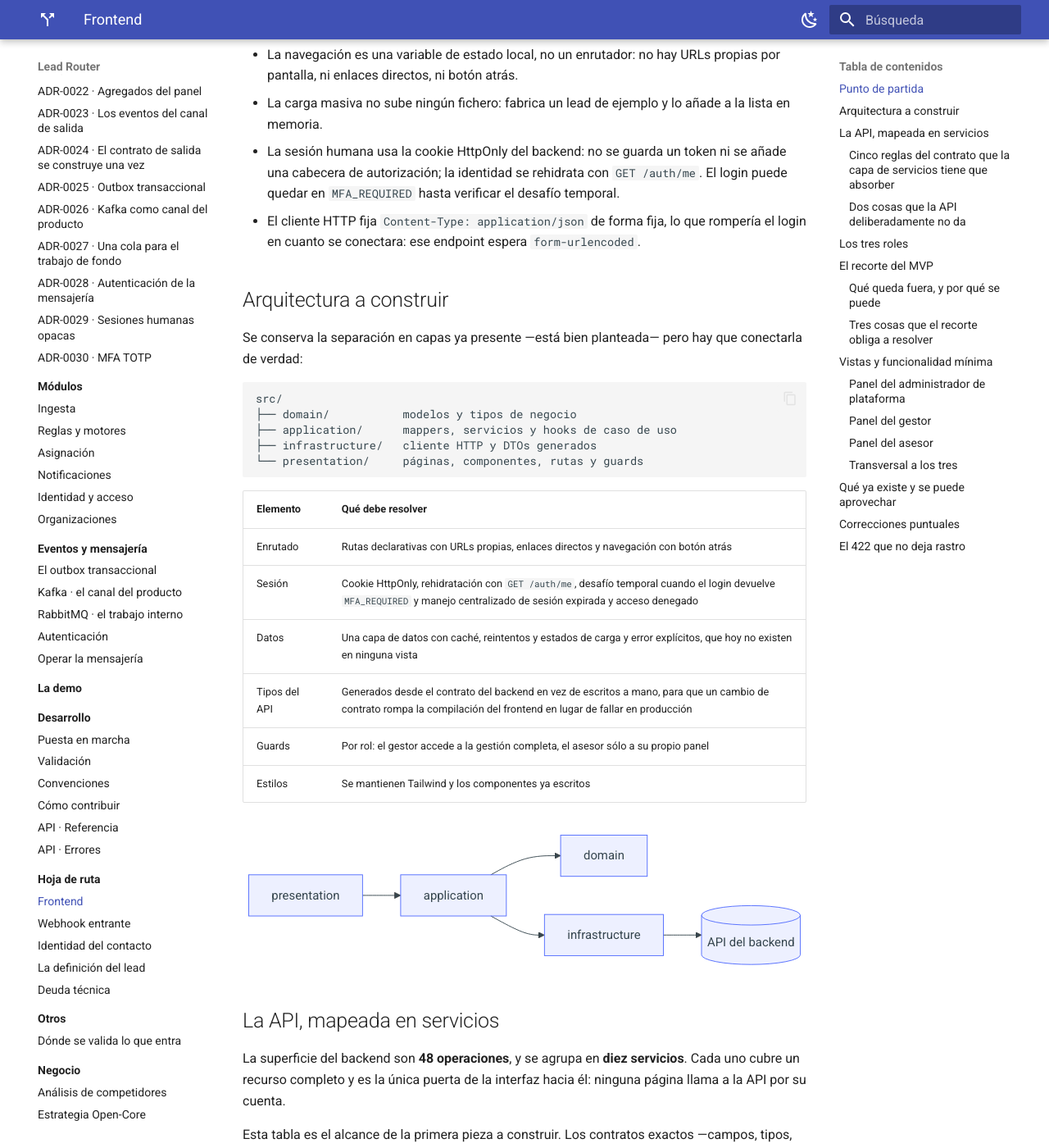
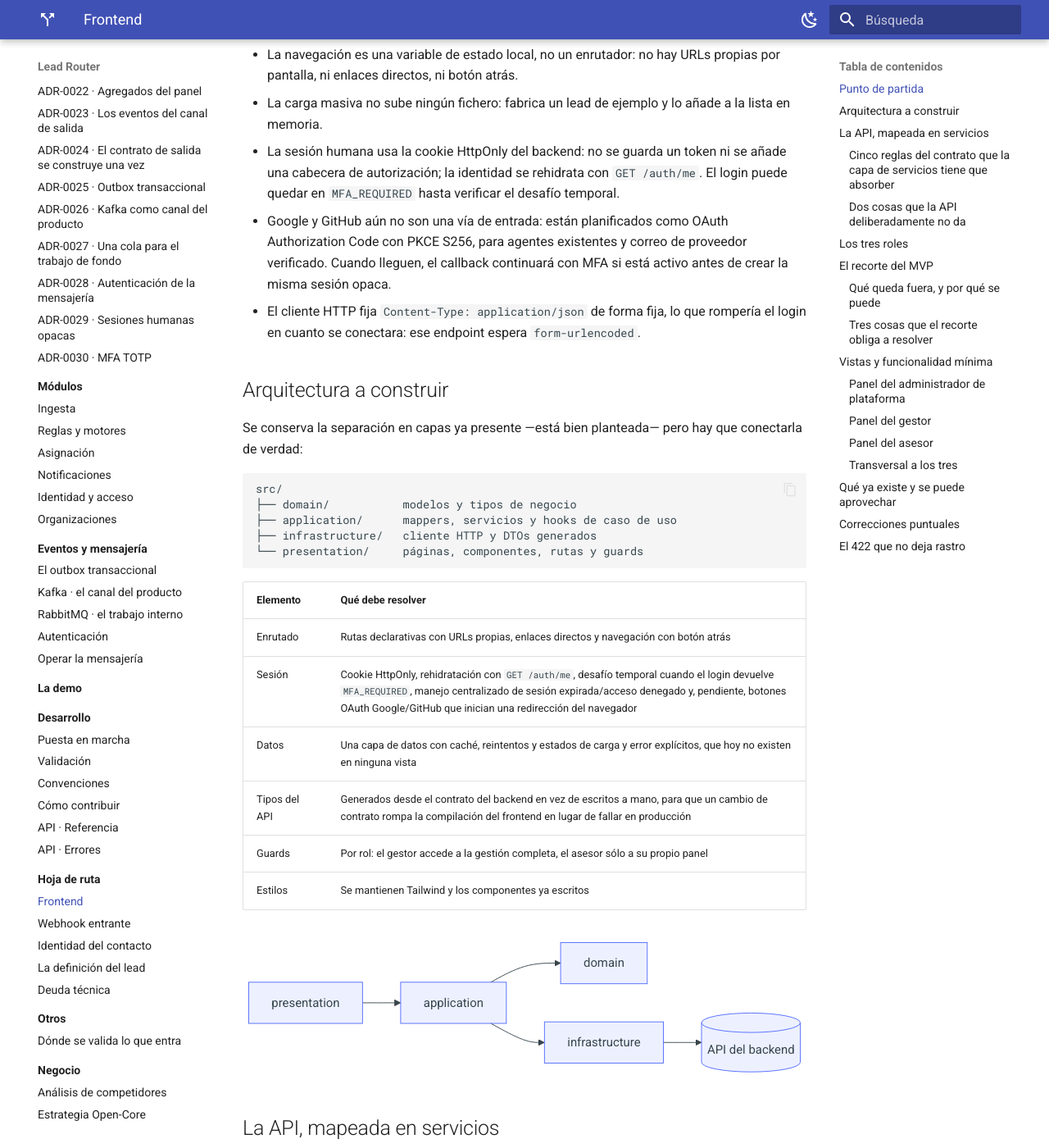
Before and after one commit to MDCIrony/leads-hexa, an MkDocs documentation site: the page built from docs/content/roadmap/frontend.md, in a window 1280 px wide and 1400 px high, scrolled down 572 px. Shown: the whole window at 82% size. Built offline with MkDocs 1.6.1 and Material for MkDocs 9.7.7, drawn with Linux system fonts in a browser that asks for light colours; some of the changed text lies outside the part shown.

Commit message:
docs(roadmap): plan social OAuth sign-in

```diff
--- a/docs/content/roadmap/frontend.md
+++ b/docs/content/roadmap/frontend.md
@@ -24,6 +24,9 @@ La interfaz actual es una maqueta desconectada de ese backend, no un punto de pa
 - La sesión humana usa la cookie HttpOnly del backend: no se guarda un token ni se añade una cabecera
   de autorización; la identidad se rehidrata con `GET /auth/me`. El login puede quedar en
   `MFA_REQUIRED` hasta verificar el desafío temporal.
+- Google y GitHub aún no son una vía de entrada: están planificados como OAuth Authorization Code con
+  PKCE S256, para agentes existentes y correo de proveedor verificado. Cuando lleguen, el callback
+  continuará con MFA si está activo antes de crear la misma sesión opaca.
 - El cliente HTTP fija `Content-Type: application/json` de forma fija, lo que rompería el login en
   cuanto se conectara: ese endpoint espera `form-urlencoded`.
 
@@ -43,7 +46,7 @@ src/
 | Elemento | Qué debe resolver |
 |---|---|
 | Enrutado | Rutas declarativas con URLs propias, enlaces directos y navegación con botón atrás |
-| Sesión | Cookie HttpOnly, rehidratación con `GET /auth/me`, desafío temporal cuando el login devuelve `MFA_REQUIRED` y manejo centralizado de sesión expirada y acceso denegado |
+| Sesión | Cookie HttpOnly, rehidratación con `GET /auth/me`, desafío temporal cuando el login devuelve `MFA_REQUIRED`, manejo centralizado de sesión expirada/acceso denegado y, pendiente, botones OAuth Google/GitHub que inician una redirección del navegador |
 | Datos | Una capa de datos con caché, reintentos y estados de carga y error explícitos, que hoy no existen en ninguna vista |
 | Tipos del API | Generados desde el contrato del backend en vez de escritos a mano, para que un cambio de contrato rompa la compilación del frontend en lugar de fallar en producción |
 | Guards | Por rol: el gestor accede a la gestión completa, el asesor sólo a su propio panel |
@@ -233,7 +236,7 @@ sin `curl`.
 | Vista | Funcionalidad mínima |
 |---|---|
 | Arranque de la plataforma **·MVP·** | Crear el primer administrador cuando la plataforma está vacía; detectar que ya no lo está y llevar al login en vez de ofrecer un formulario que va a responder `401` |
-| Login **·MVP·** | Entrada única; si devuelve `MFA_REQUIRED`, verificar el desafío temporal antes de rehidratar la sesión y llevar a cada rol a su panel |
+| Login **·MVP·** | Entrada por contraseña hoy; si devuelve `MFA_REQUIRED`, verificar el desafío temporal antes de rehidratar la sesión y llevar a cada rol a su panel. Google/GitHub OAuth con PKCE S256 queda planificado y nunca auto-registra cuentas |
 | Errores y sesión **·MVP·** | Un `401` de una solicitud autenticada cierra la sesión y vuelve al login; un `401` al verificar MFA se muestra en ese formulario. Un `403` explica que el rol no alcanza; un `404` dice que no existe; un `422` señala el campo; un `500` ofrece reintentar |
 
 ## Qué ya existe y se puede aprovechar
```
Also changed, not shown: docs/content/roadmap/index.md (+1 -1 lines).
